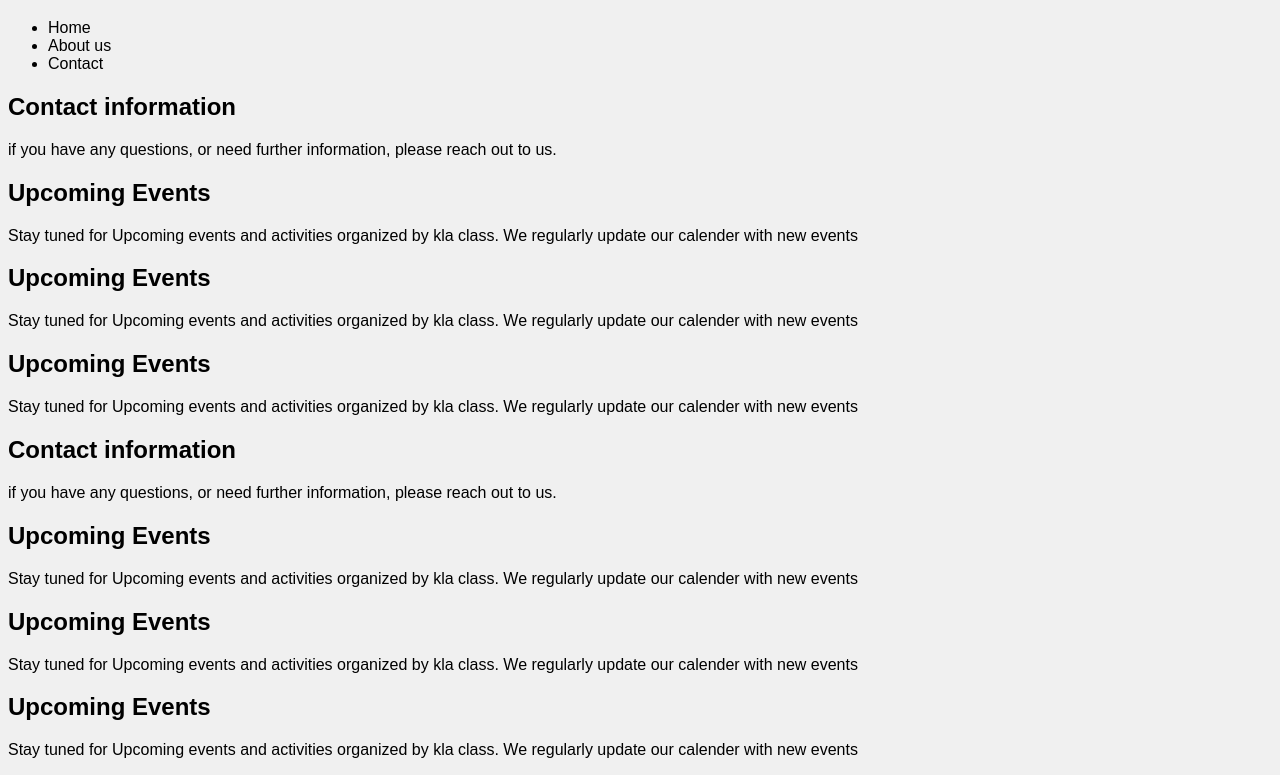
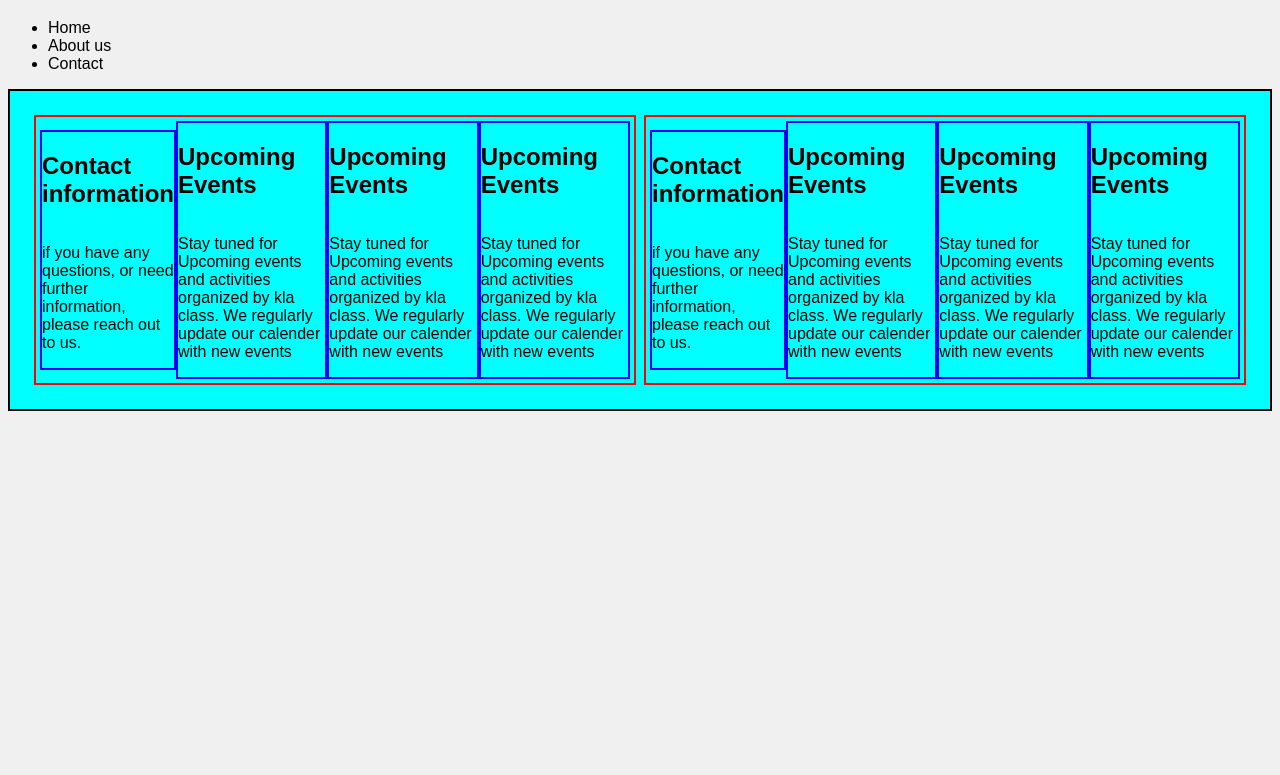
Before and after one commit to Augustin-kipimo/kampala-campus-web-class, a plain HTML site: page index.html in a window 1280 px wide. Shown: the part 61-836 px from the top of the page. After the commit the page ends 800 px from the top, so only its background shows below. Drawn offline with Linux system fonts and the light colour scheme.

Commit message:
css style

```diff
--- a/index.css
+++ b/index.css
@@ -2,7 +2,7 @@ body {
     font-family: Arial, sans-serif;
     background-color: #f0f0f0;
 }
-.main-contant {
+.main-content {
     display: flex;
     justify-content: center;
     align-items: center;
@@ -10,3 +10,17 @@ body {
     border: 2px solid black;
     background-color: aqua;
 }
+.section-one, .section-two {
+    display: flex;
+    justify-content: center;
+    align-items: center;
+   border: 2px solid red;
+    padding: 4px;
+    margin: 4px;
+}
+.Contact, .events {
+    display: flex;
+    flex-direction: column;
+    align-items: center;
+    border: 2px solid blue;
+}
--- a/index.html
+++ b/index.html
@@ -26,21 +26,21 @@
             out to us.
           </p>
         </div>
-        <div class="evnts">
+        <div class="events">
           <h2>Upcoming Events</h2>
           <p>
             Stay tuned for Upcoming events and activities organized by kla
             class. We regularly update our calender with new events
           </p>
         </div>
-        <div class="evnts">
+        <div class="events">
           <h2>Upcoming Events</h2>
           <p>
             Stay tuned for Upcoming events and activities organized by kla
             class. We regularly update our calender with new events
           </p>
         </div>
-        <div class="evnts">
+        <div class="events">
           <h2>Upcoming Events</h2>
           <p>
             Stay tuned for Upcoming events and activities organized by kla
@@ -57,21 +57,21 @@
             out to us.
           </p>
         </div>
-        <div class="evnts">
+        <div class="events">
           <h2>Upcoming Events</h2>
           <p>
             Stay tuned for Upcoming events and activities organized by kla
             class. We regularly update our calender with new events
           </p>
         </div>
-        <div class="evnts">
+        <div class="events">
           <h2>Upcoming Events</h2>
           <p>
             Stay tuned for Upcoming events and activities organized by kla
             class. We regularly update our calender with new events
           </p>
         </div>
-        <div class="evnts">
+        <div class="events">
           <h2>Upcoming Events</h2>
           <p>
             Stay tuned for Upcoming events and activities organized by kla
```
